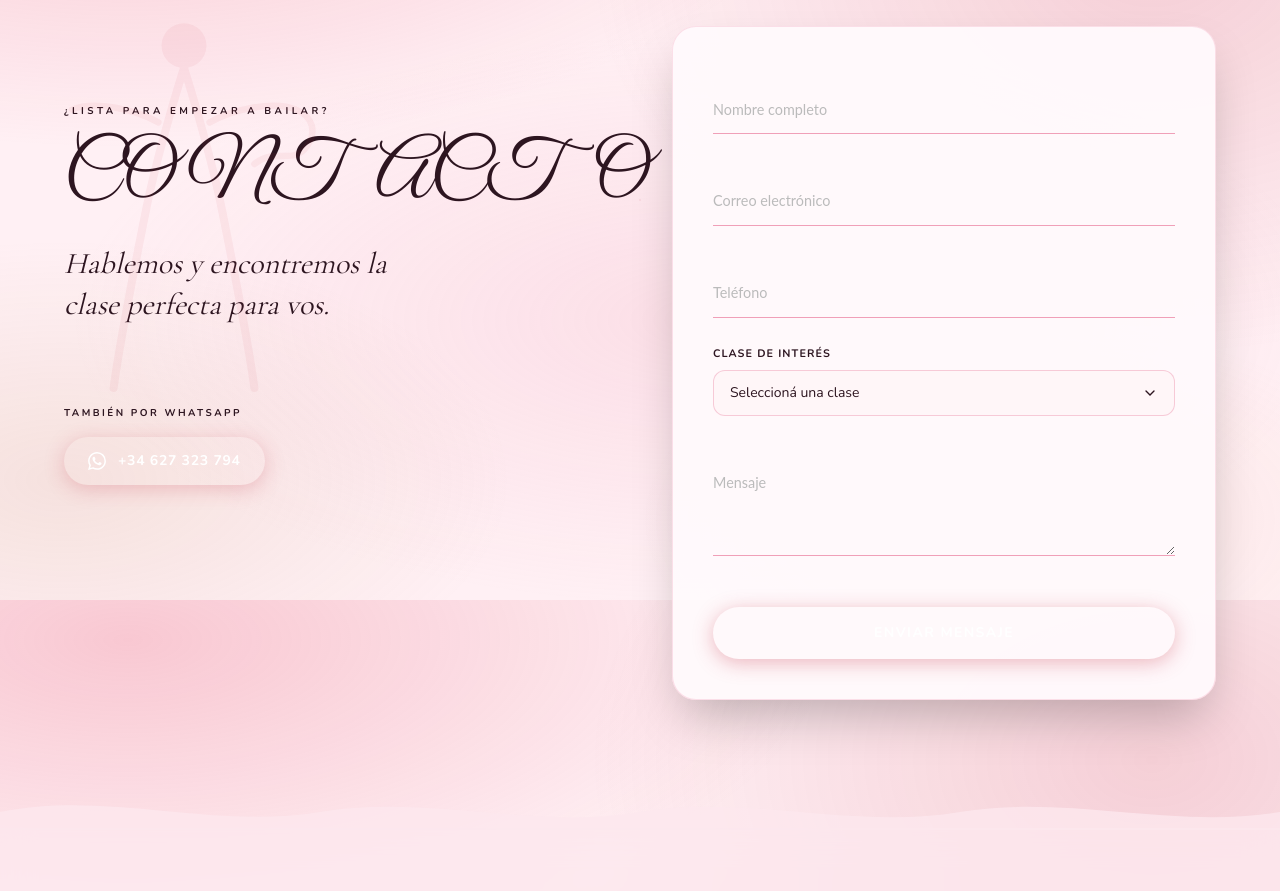
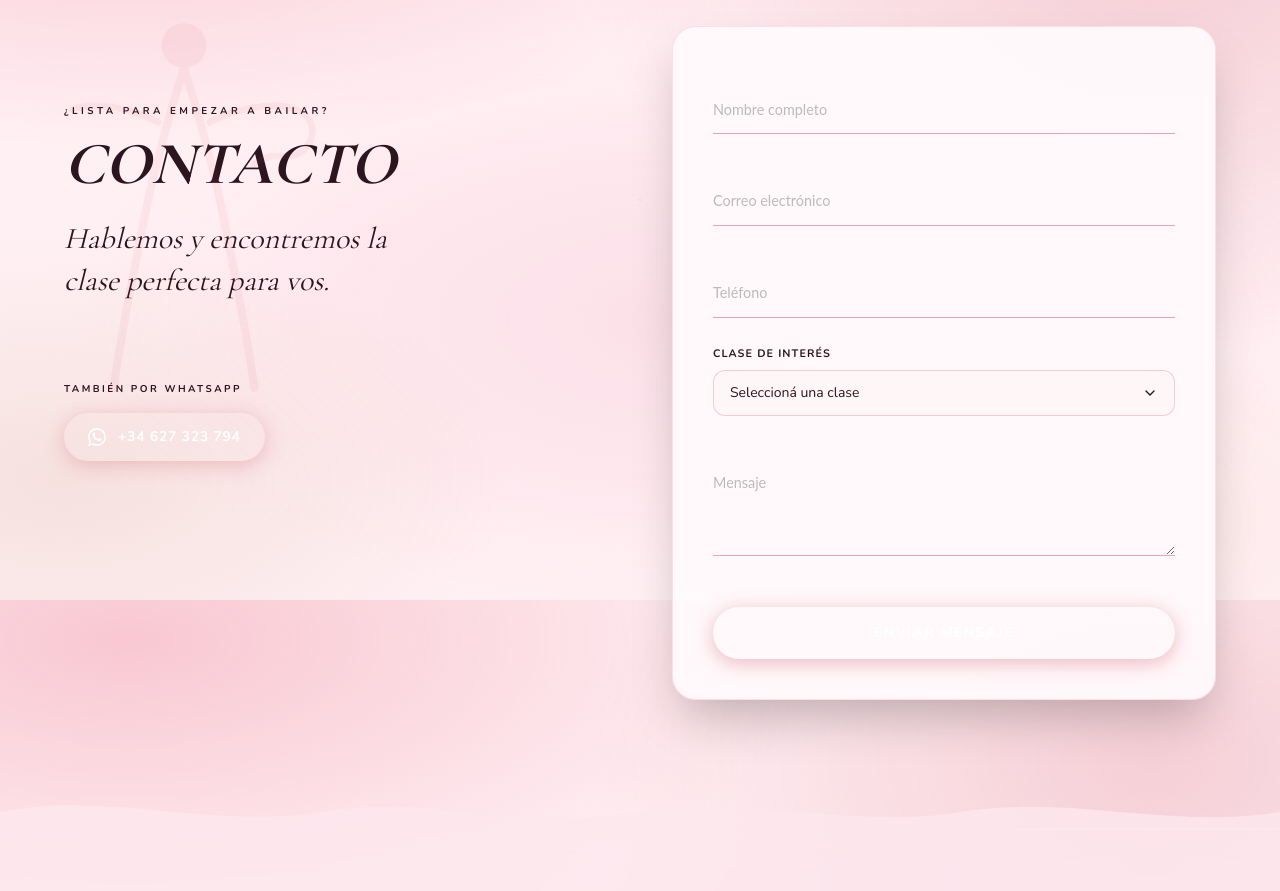
Before and after one commit to vichen12/brune-dance, a Next.js app: page / in a window 1280 px wide. Shown: the part 5000-5891 px from the top of the page. Built offline with nearby package versions, Linux system fonts and the light colour scheme.

Commit message:
Revert Contact title to Cormorant italic — Great Vibes too illegible

```diff
--- a/src/components/sections/Contact.tsx
+++ b/src/components/sections/Contact.tsx
@@ -116,13 +116,8 @@ export function Contact() {
           </p>
 
           <h2
-            className="leading-none mb-6"
-            style={{
-              fontFamily: "var(--font-script)",
-              fontSize: "clamp(3.5rem, 6vw, 5.5rem)",
-              color: "var(--color-primary)",
-              lineHeight: 1.1,
-            }}
+            className="font-playfair font-bold italic text-5xl xl:text-6xl leading-none mb-6"
+            style={{ color: "var(--color-primary)" }}
           >
             {t("contact_title") as string}
           </h2>
@@ -182,7 +177,7 @@ export function Contact() {
         >
           {/* Mobile heading */}
           <div className="lg:hidden text-center mb-10">
-            <h2 className="font-playfair font-bold text-4xl" style={{ color: "var(--color-primary)" }}>
+            <h2 className="font-playfair font-bold italic text-4xl" style={{ color: "var(--color-primary)" }}>
               {t("contact_title") as string}
             </h2>
             <p className="font-playfair italic text-xl mt-3" style={{ color: "var(--color-primary)" }}>
```
